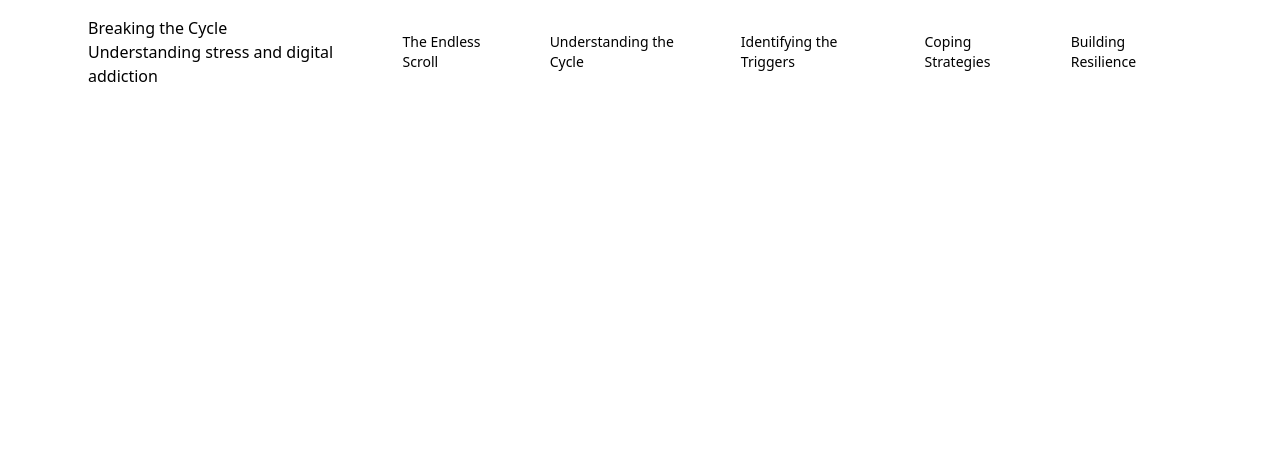
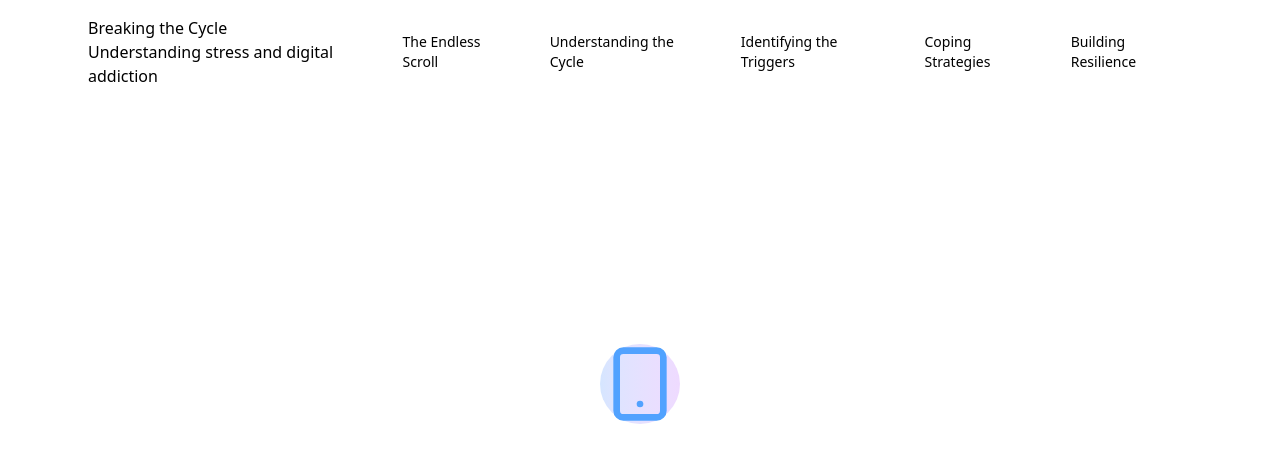
Before and after one commit to sagarEmn/stress-scroll, a React (Vite) app: page / in a window 1280 px wide. Shown: the top 462 px of the page. Built offline with nearby package versions, Linux system fonts and the light colour scheme.

Commit message:
WIP: Initialize basic structure of Hero component

```diff
--- a/src/App.jsx
+++ b/src/App.jsx
@@ -5,6 +5,7 @@ import { Smartphone, Brain, Target, Heart, Zap } from "lucide-react";
 
 // import components
 import Nav from "./components/Navigation.jsx";
+import Hero from "./components/Hero.jsx";
 
 function App() {
   const sections = [
@@ -18,6 +19,7 @@ function App() {
   return (
     <>
       <Nav sections={sections} />
+      <Hero />
     </>
   );
 }
--- /dev/null
+++ b/src/components/Hero.jsx
@@ -0,0 +1,23 @@
+import { Smartphone } from "lucide-react";
+import React from "react";
+
+const Hero = () => {
+  return (
+    <>
+      <div
+        id="hero"
+        className="relative min-h-screen flex items-center justify-center px-6"
+      >
+        <div className="max-w-4xl mx-auto text-center relative z-10">
+          <div className="mb-8">
+            <div className="w-20 h-20 bg-gradient-to-r from-blue-500/20 to-purple-500/20 rounded-full mb-6">
+              <Smartphone className="w-full h-full text-blue-400" />
+            </div>
+          </div>
+        </div>
+      </div>
+    </>
+  );
+};
+
+export default Hero;
```
